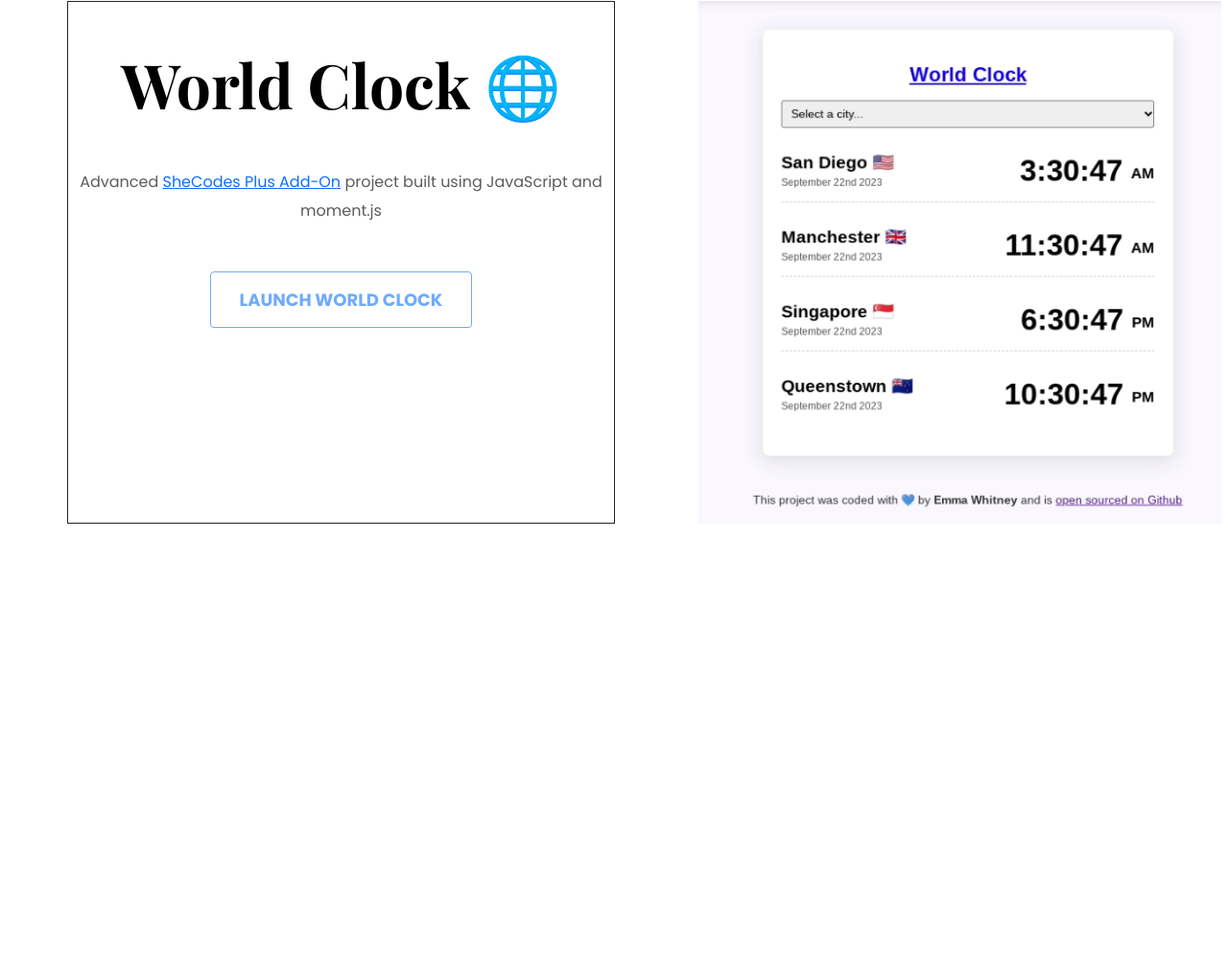
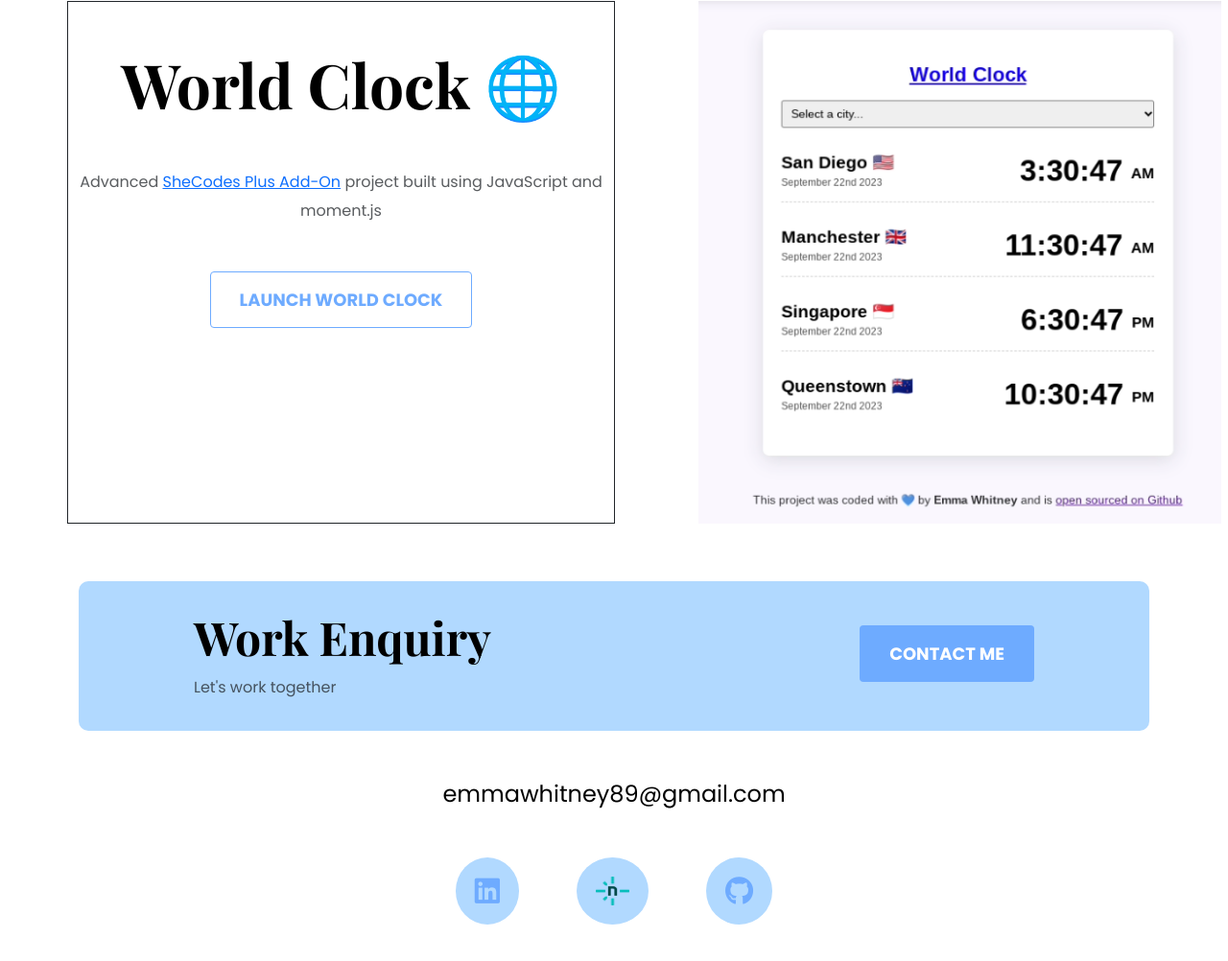
Before and after one commit to EmLu26/shecodes-responsive-week-4-portfolio-project, a plain HTML site: page index.html in a window 1280 px wide. Shown: the part 2513-3515 px from the top of the page at 96% size. Before the commit the page ends 3107 px from the top, so only its background shows below. Drawn offline with nearby package versions, Linux system fonts and the light colour scheme.

Commit message:
Added footer to homepage

```diff
--- a/index.html
+++ b/index.html
@@ -193,7 +193,6 @@
           </div>
         </div>
       </div>
-
       <div class="row mb-5">
         <div class="col border border-dark">
           <div class="project-description mt-5">
@@ -228,6 +227,34 @@
           </a>
         </div>
       </div>
+      <footer>
+        <div class="contact-box d-flex justify-content-between mb-5 d-none d-md-flex">
+          <div>
+          <h4>
+            Work Enquiry
+          </h4>
+          <p class="text-muted">Let's work together</p>
+          </div>
+          <div>
+          <a href="contact.html" class="btn btn-branding mt-3">Contact me</a>
+</div>
+        </div>
+        <div class="d-flex justify-content-center">
+        <a href="mailto:emmawhitney89@gmail.com" class="email-link" title="email address">emmawhitney89@gmail.com</a>
+        </div>
+        <div class="social-links d-flex justify-content-center mt-5">
+        <a href="https://www.linkedin.com/in/emma-whitney-26064085/" target="_blank" title="Emma's LinkedIn profile">
+        <i class="fa-brands fa-linkedin"></i>
+        </a>
+          <a href="https://app.netlify.com/teams/emlu26/overview" target="_blank" title="Emma's Netlify dashboard">
+      <img src="images/netlify-icon-logo.png" class="footer-image" alt="Netlify logo">
+   </a>
+        <a href="https://github.com/EmLu26" target="_blank" title="Emma's GitHub dashboard">
+      <i class="fa-brands fa-github"></i>
+      </a>
+
+    </div>
+    </footer>
     </div>
   </body>
 </html>
--- a/styles/portfolio.css
+++ b/styles/portfolio.css
@@ -27,6 +27,10 @@ h1 {
 
 h2 {
   font-size: 64px;
+}
+
+h4 {
+  font-size: 48px;
 }
 
 p {
@@ -95,6 +99,11 @@ p {
   font-weight: bold;
 }
 
+.btn-branding:hover {
+  color: var(--tertiary-color);
+  background: white;
+}
+
 .btn-branding-outline {
   color: var(--branding-color);
   border: 1px solid var(--branding-color);
@@ -131,6 +140,59 @@ p {
 
 .nav-bg {
   background: var(--branding-color);
+}
+
+footer {
+  margin: 60px 0;
+}
+
+footer .contact-box {
+  background: var(--secondary-color);
+  padding: 30px 120px;
+  border-radius: 10px;
+}
+
+footer .contact-box p {
+  margin: 0;
+}
+
+footer .email-link {
+  text-decoration: none;
+  color: black;
+  font-size: 24px;
+  text-align: center;
+}
+
+footer .email-link:hover {
+  color: var(--branding-color);
+}
+
+.fa-brands {
+  font-size: 30px;
+  margin: 0 30px;
+  color: var(--branding-color);
+  background: var(--secondary-color);
+  padding: 20px 20px;
+  border-radius: 50%;
+}
+
+.fa-brands:hover {
+  color: var(--tertiary-color);
+  transition: all 100ms ease-in-out;
+}
+
+.footer-image {
+  max-width: 75px;
+  max-height: 75px;
+  margin: 0 30px;
+  background: var(--secondary-color);
+  padding: 20px 20px;
+  border-radius: 50%;
+}
+
+.footer-image:hover {
+  background: var(--tertiary-color);
+  transition: all 100ms ease-in-out;
 }
 
 nav {
```
Also changed, not shown: contact.html (+9 -9 lines), images/netlify-icon-logo.png (added).
